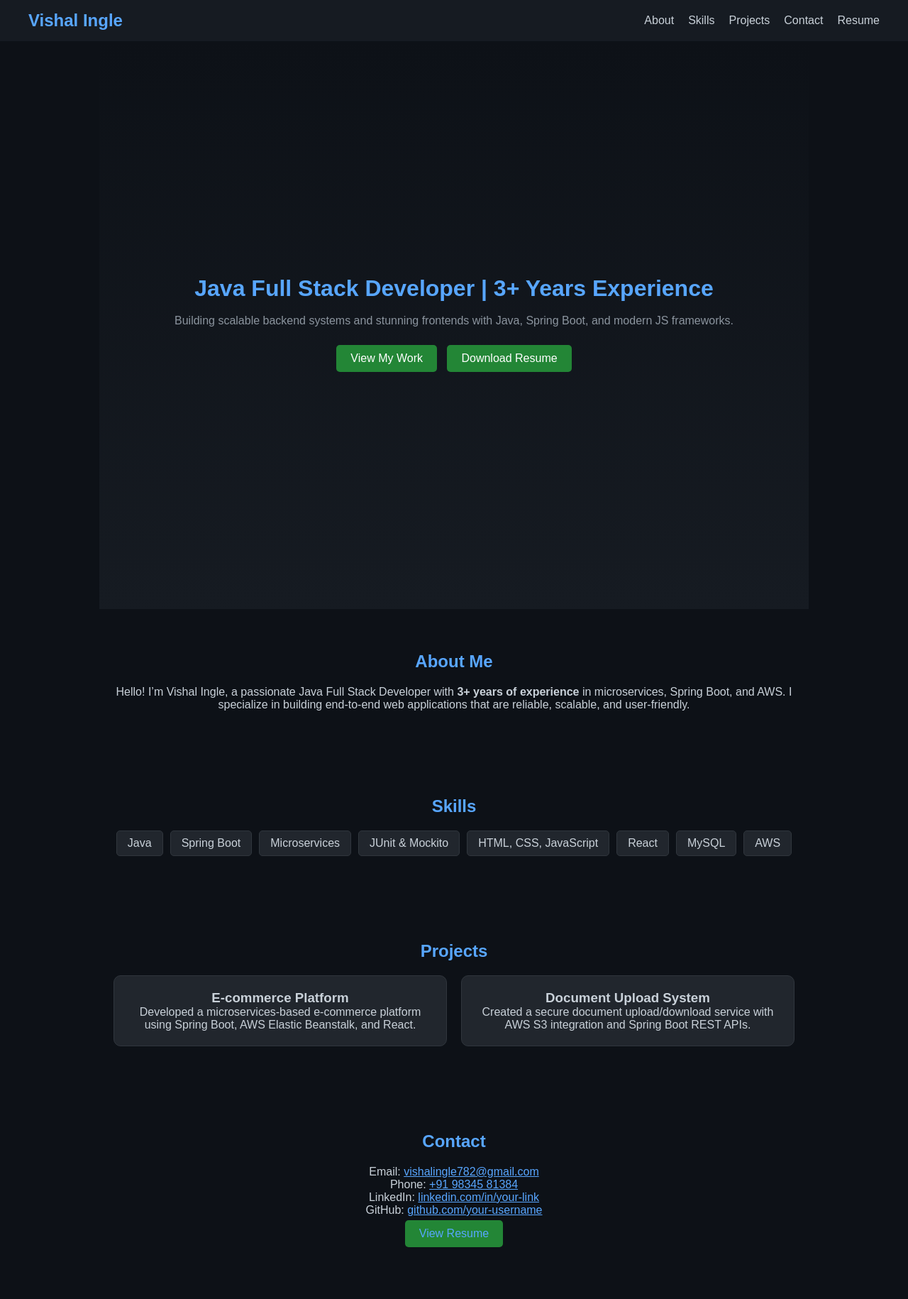
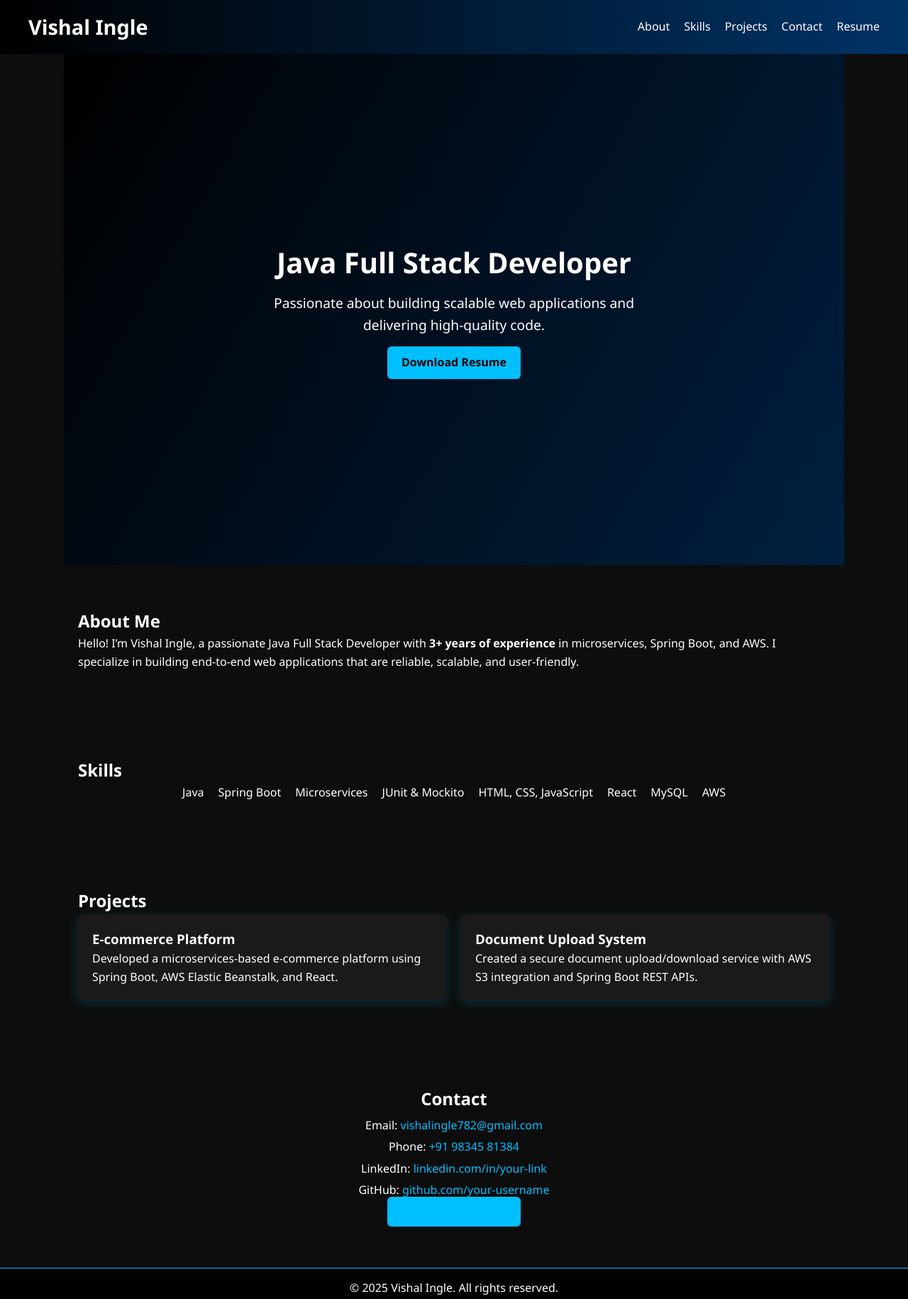
Before and after one commit to vishal181/java-fullstack-portfolio, a plain HTML site: page index.html in a window 1280 px wide. Shown: the top 1830 px of the page at 71% size. Drawn offline with Linux system fonts and the light colour scheme.

Commit message:
css fixed and effects added

```diff
--- a/Style.css
+++ b/Style.css
@@ -1,35 +1,33 @@
-/* General Reset */
+/* Reset & Base Styles */
 * {
   margin: 0;
   padding: 0;
   box-sizing: border-box;
+  font-family: "Segoe UI", sans-serif;
 }
 
 body {
-    font-family: Arial, sans-serif;
-    background: #0d1117;
-    color: #c9d1d9;
+  background-color: #0d0d0d;
+  color: white;
+  line-height: 1.6;
 }
 
-/* Header */
+/* Navbar */
 header {
-    background: #161b22;
+  background: linear-gradient(90deg, #000, #003366);
   padding: 15px 40px;
-    position: sticky;
-    top: 0;
-    z-index: 1000;
-}
-
-.logo {
-    color: #58a6ff;
-    font-size: 24px;
-    font-weight: bold;
 }
 
 nav {
   display: flex;
   justify-content: space-between;
   align-items: center;
+}
+
+.logo {
+  font-size: 1.8rem;
+  font-weight: bold;
+  color: white;
 }
 
 .nav-links {
@@ -39,83 +37,101 @@ nav {
 }
 
 .nav-links a {
+  color: white;
   text-decoration: none;
-    color: #c9d1d9;
+  font-weight: 500;
   transition: color 0.3s ease;
 }
 
 .nav-links a:hover {
-    color: #58a6ff;
+  color: #00bfff;
 }
 
 /* Hero Section */
 .hero {
-    height: 100vh;
+  height: 90vh;
   display: flex;
+  flex-direction: column;
   justify-content: center;
   align-items: center;
+  background: linear-gradient(120deg, #000, #001f3f);
   text-align: center;
-    background: linear-gradient(to bottom, #0d1117, #161b22);
 }
 
-.hero-content h2 {
-    font-size: 2rem;
-    color: #58a6ff;
-    margin-bottom: 15px;
-    min-height: 40px;
+.hero h3 {
+  font-size: 2.5rem;
+  margin-bottom: 10px;
 }
 
-.hero-content p {
-    margin-bottom: 20px;
-    color: #8b949e;
+.hero p {
+  font-size: 1.2rem;
+  max-width: 600px;
 }
 
 .btn {
-    display: inline-block;
   padding: 10px 20px;
-    background: #238636;
-    color: white;
-    border-radius: 5px;
+  margin-top: 15px;
+  background: #00bfff;
+  color: #000;
+  border: none;
+  border-radius: 6px;
+  font-weight: bold;
   text-decoration: none;
-    margin: 5px;
-    transition: transform 0.3s, background 0.3s;
+  transition: all 0.3s ease;
 }
 
 .btn:hover {
+  background: white;
+  color: #003366;
   transform: scale(1.05);
-    background: #2ea043;
 }
 
 /* Sections */
 section {
   padding: 60px 20px;
-    max-width: 1000px;
+  max-width: 1100px;
   margin: auto;
-    text-align: center;
 }
 
-h2 {
-    color: #58a6ff;
-    margin-bottom: 20px;
-}
-
+/* Skills Section with Animated Logos */
 .skill-list {
   display: flex;
   flex-wrap: wrap;
+  gap: 20px;
   justify-content: center;
-    gap: 10px;
 }
 
-.skill-list span {
-    background: #21262d;
-    padding: 8px 15px;
-    border-radius: 5px;
-    border: 1px solid #30363d;
-    transition: transform 0.3s;
+.skill-item {
+  display: flex;
+  flex-direction: column;
+  align-items: center;
+  background: #1a1a1a;
+  padding: 15px;
+  border-radius: 8px;
+  box-shadow: 0 4px 15px rgba(0, 191, 255, 0.2);
+  transition: transform 0.3s ease, box-shadow 0.3s ease;
 }
 
-.skill-list span:hover {
-    transform: scale(1.1);
+.skill-item img {
+  width: 50px;
+  height: 50px;
+  margin-bottom: 8px;
+  animation: float 3s infinite ease-in-out;
+}
+
+.skill-item span {
+  font-weight: 500;
+}
+
+.skill-item:hover {
+  transform: translateY(-8px);
+  box-shadow: 0 6px 20px rgba(0, 191, 255, 0.4);
+}
+
+/* Floating Animation for Logos */
+@keyframes float {
+  0%, 100% { transform: translateY(0px); }
+  50% { transform: translateY(-8px); }
 }
 
 /* Project Cards */
@@ -126,38 +142,53 @@ h2 {
 }
 
 .project-card {
-    background: #21262d;
+  background: #1a1a1a;
   padding: 20px;
-    border-radius: 10px;
-    transition: transform 0.3s, box-shadow 0.3s;
-    border: 1px solid #30363d;
+  border-radius: 8px;
+  box-shadow: 0 4px 15px rgba(0, 191, 255, 0.2);
+  transition: transform 0.3s ease;
 }
 
 .project-card:hover {
-    transform: translateY(-5px);
-    box-shadow: 0px 5px 15px rgba(88, 166, 255, 0.2);
+  transform: translateY(-8px);
+  box-shadow: 0 6px 20px rgba(0, 191, 255, 0.4);
 }
 
-/* Contact */
-.contact a {
-    color: #58a6ff;
+/* Contact Section */
+.contact {
+  text-align: center;
 }
 
-footer {
-    text-align: center;
-    padding: 20px;
-    background: #161b22;
-    margin-top: 20px;
+.contact p {
+  margin: 5px 0;
 }
 
-/* Animation Classes */
-.hidden {
-    opacity: 0;
-    transform: translateY(30px);
-    transition: opacity 1s ease-out, transform 1s ease-out;
+.contact a {
+  color: #00bfff;
+  text-decoration: none;
 }
 
+.contact a:hover {
+  text-decoration: underline;
+}
+
+/* Footer */
+footer {
+  background: #000;
+  color: white;
+  text-align: center;
+  padding: 15px;
+  border-top: 1px solid #00bfff;
+}
+
+/* Scroll Animation */
 .fade-in {
+  opacity: 0;
+  transform: translateY(20px);
+  transition: opacity 0.8s ease, transform 0.8s ease;
+}
+
+.fade-in.visible {
   opacity: 1;
   transform: translateY(0);
 }
--- a/index.html
+++ b/index.html
@@ -11,6 +11,7 @@
     <header>
         <nav>
             <h1 class="logo">Vishal Ingle</h1>
+
             <ul class="nav-links">
                 <li><a href="#about">About</a></li>
                 <li><a href="#skills">Skills</a></li>
@@ -22,15 +23,13 @@
     </header>
 
     <!-- Hero Section -->
-    <section class="hero">
-        <div class="hero-content">
-            <h2 id="typing-text">Java Full Stack Developer | 3+ Years Experience</h2>
-            <p>Building scalable backend systems and stunning frontends with Java, Spring Boot, and modern JS frameworks.</p>
-            <a href="#projects" class="btn">View My Work</a>
-           <a href="Vishal_Ingle_resume.pdf" download="Vishal_Ingle_Resume" class="btn">Download Resume</a>
+  <!-- HERO SECTION -->
+<section class="hero">
 
-        </div>
-    </section>
+  <h3>Java Full Stack Developer</h3>
+  <p>Passionate about building scalable web applications and delivering high-quality code.</p>
+  <a href="Vishal_Ingle_resume.pdf" class="btn" download>Download Resume</a>
+</section>
 
     <!-- About Section -->
     <section id="about" class="about">
@@ -74,8 +73,8 @@
         <p>Email: <a href="mailto:vishalingle782@gmail.com">vishalingle782@gmail.com</a></p>
         <p>Phone: <a href="tel:+919834581384">+91 98345 81384</a></p>
         <p>LinkedIn: <a href="https://www.linkedin.com/in/vishal-ingle-081099" target="_blank">linkedin.com/in/your-link</a></p>
-        <p>GitHub: <a href="https://github.com/your-username" target="_blank">github.com/your-username</a></p>
-        <p><a href="Vishal_Ingle_resume.pdf" target="Vishal_Ingle_resume.pdf" class="btn">View Resume</a></p>
+        <p>GitHub: <a href="https://github.com/vishal781" target="_blank">github.com/your-username</a></p>
+        <p><a href="Vishal_Ingle_resume.pdf" download="Vishal_Ingle_Resume" class="btn">Download Resume</a></p>
     </section>
 
     <!-- Footer -->
--- a/style.js
+++ b/style.js
@@ -1,35 +1,22 @@
-// Smooth Scroll for Navigation
-document.querySelectorAll('a[href^="#"]').forEach(anchor => {
-    anchor.addEventListener("click", function(e) {
-        e.preventDefault();
-        document.querySelector(this.getAttribute("href")).scrollIntoView({
-            behavior: "smooth"
-        });
-    });
-});
+// Fade-in on scroll
+const sections = document.querySelectorAll('.fade-in');
 
-// Scroll Fade-in Animation
 const observer = new IntersectionObserver(entries => {
-    entries.forEach(entry => {
-        if (entry.isIntersecting) {
-            entry.target.classList.add("fade-in");
-        }
-    });
+  entries.forEach(entry => {
+    if (entry.isIntersecting) {
+      entry.target.classList.add('visible');
+    }
+  });
 }, { threshold: 0.2 });
 
-document.querySelectorAll("section").forEach(section => {
-    section.classList.add("hidden");
-    observer.observe(section);
+sections.forEach(section => observer.observe(section));
+
+// Resume button click animation
+document.querySelectorAll('.btn').forEach(btn => {
+  btn.addEventListener('mouseenter', () => {
+    btn.style.boxShadow = '0 0 20px #00bfff';
+  });
+  btn.addEventListener('mouseleave', () => {
+    btn.style.boxShadow = 'none';
+  });
 });
-
-// Typing Animation
-const text = "Java Full Stack Developer (3+ Years Experience)";
-let index = 0;
-function typeEffect() {
-    if (index < text.length) {
-        document.getElementById("typing").innerHTML += text.charAt(index);
-        index++;
-        setTimeout(typeEffect, 100);
-    }
-}
-window.onload = typeEffect;
```
Lines whose indentation alone changed are shown as unchanged.
